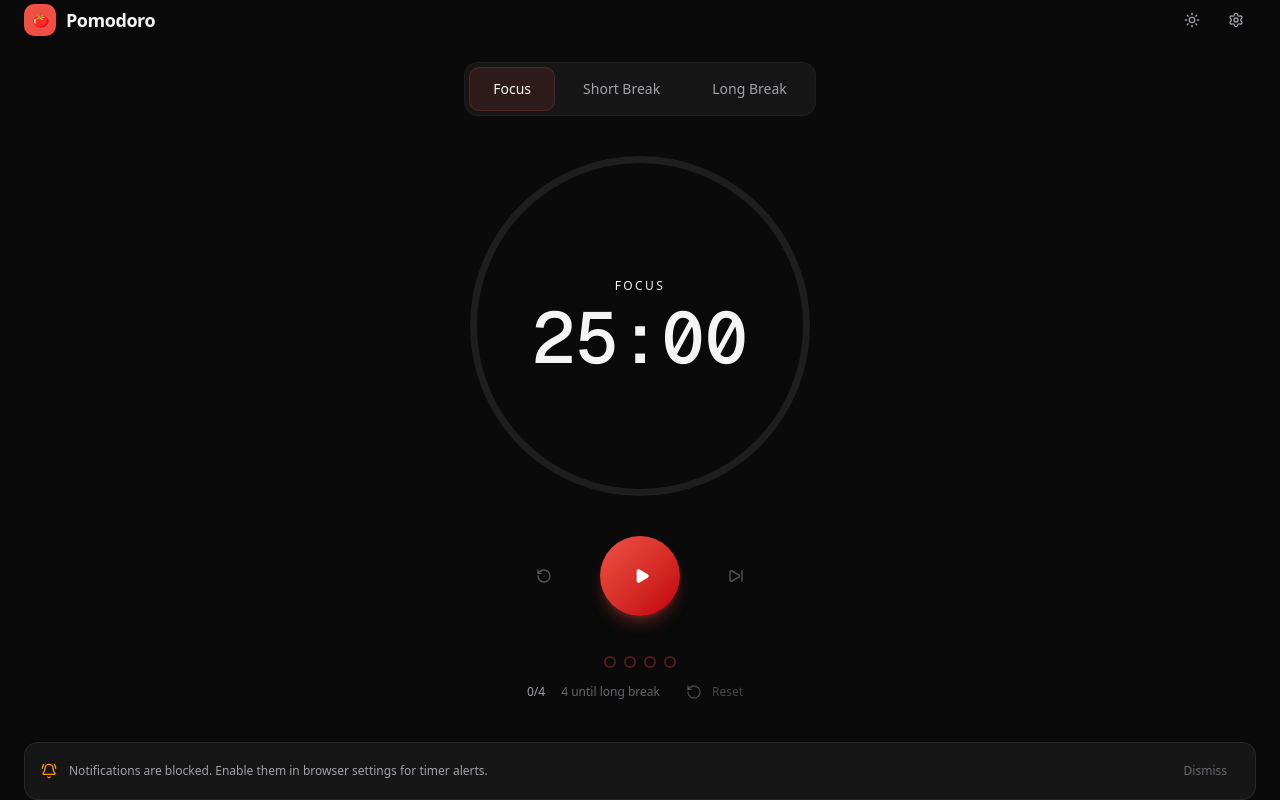
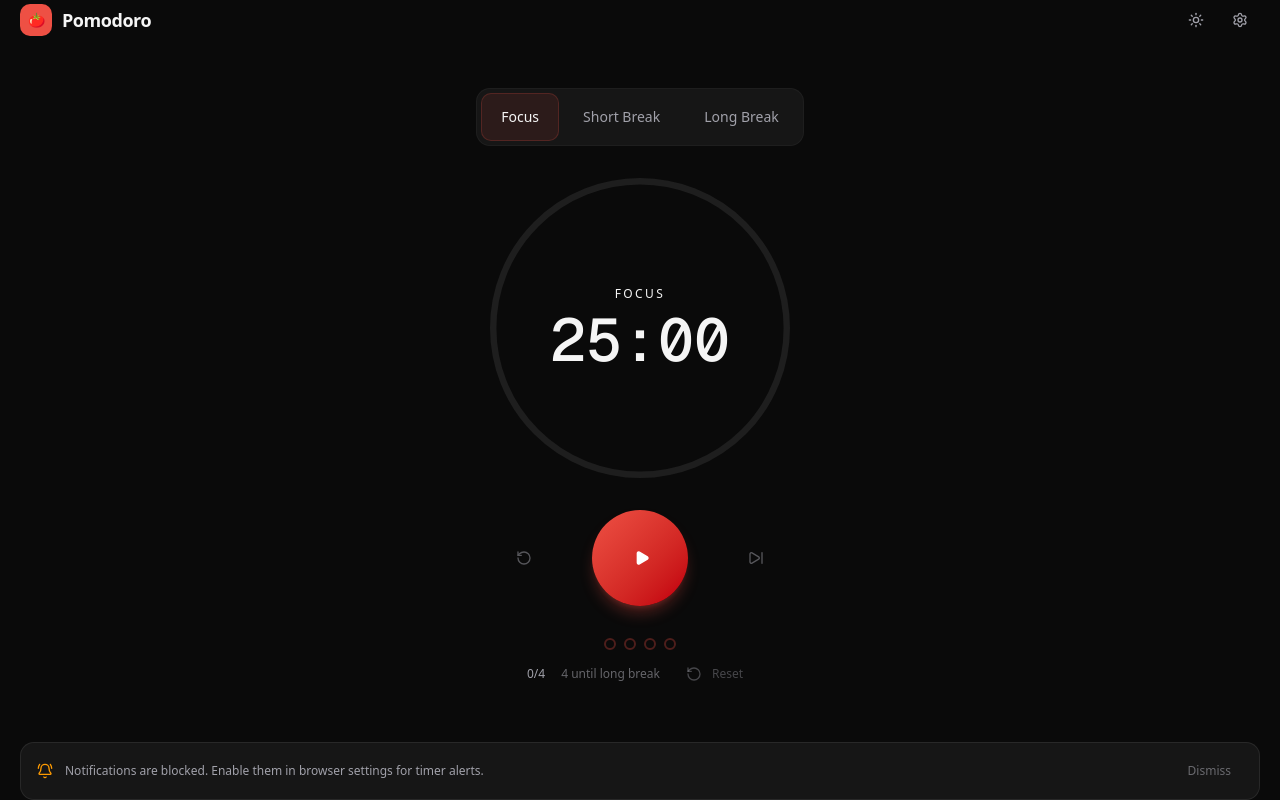
Before and after one commit to CJ-1981/pomodoro-focus, a Next.js app: page / in a window 1280 px wide. Built offline with nearby package versions, Linux system fonts and the light colour scheme.

Commit message:
1295395b-7982-4258-88e1-ba254fdc6ebb

```diff
--- a/src/app/globals.css
+++ b/src/app/globals.css
@@ -129,18 +129,21 @@
   * {
     @apply border-border outline-ring/50;
   }
-  body {
+  html {
     @apply bg-background text-foreground;
+    overflow-x: hidden;
+    overscroll-behavior: none;
+    touch-action: manipulation;
+    -webkit-text-size-adjust: 100%;
   }
 }
 
-/* Pomodoro-specific styles */
-.safe-area-top {
-  padding-top: env(safe-area-inset-top, 0px);
-}
-
-.safe-area-bottom {
-  padding-bottom: env(safe-area-inset-bottom, 0px);
+/* iOS Safari: lock viewport to prevent bounce/scroll causing layout shifts */
+html, body {
+  position: fixed;
+  width: 100%;
+  height: 100%;
+  overflow: hidden;
 }
 
 /* Custom scrollbar — theme-aware */
@@ -161,10 +164,10 @@
   background: rgba(128, 128, 128, 0.35);
 }
 
-/* Ensure full height on mobile */
+/* Prevent iOS Safari rubber-band horizontal scroll — dvh fallback */
 @supports (height: 100dvh) {
-  .min-h-\[100dvh\] {
-    min-height: 100dvh;
+  .h-\[100dvh\] {
+    height: 100dvh;
   }
 }
 
--- a/src/app/layout.tsx
+++ b/src/app/layout.tsx
@@ -41,6 +41,7 @@ export const viewport: Viewport = {
   initialScale: 1,
   maximumScale: 1,
   userScalable: false,
+  viewportFit: "cover",
   themeColor: [
     { media: "(prefers-color-scheme: light)", color: "#fafafa" },
     { media: "(prefers-color-scheme: dark)", color: "#0a0a0a" },
--- a/src/components/pomodoro/CircularTimer.tsx
+++ b/src/components/pomodoro/CircularTimer.tsx
@@ -17,9 +17,10 @@ export function CircularTimer() {
   const seconds = Math.floor((remainingMs % 60000) / 1000);
   const timeString = `${String(minutes).padStart(2, '0')}:${String(seconds).padStart(2, '0')}`;
 
-  // Use 340 as default; will re-render with correct value after hydration via useSyncExternalStore
-  const size = 340;
-  const strokeWidth = 7;
+  // Responsive timer size: 340px on larger screens, fits within viewport on small ones
+  // We use CSS max-w to constrain, but keep size=340 for SVG viewBox calculations
+  const size = 280;
+  const strokeWidth = 6;
   const radius = (size - strokeWidth) / 2;
   const circumference = 2 * Math.PI * radius;
   const strokeDashoffset = circumference * (1 - progress);
@@ -40,13 +41,13 @@ export function CircularTimer() {
   const strokeColor = getStrokeColor();
 
   return (
-    <div className="relative flex items-center justify-center">
+    <div className="relative flex items-center justify-center w-full max-w-[300px] aspect-square">
       {/* Subtle shadow ring */}
       <div
         className="absolute rounded-full"
         style={{
-          width: size + 24,
-          height: size + 24,
+          width: '100%',
+          height: '100%',
           boxShadow: isRunning
             ? `0 0 60px -10px ${strokeColor}`
             : 'none',
@@ -56,8 +57,8 @@ export function CircularTimer() {
       />
 
       <motion.svg
-        width={size}
-        height={size}
+        width="100%"
+        height="100%"
         viewBox={`0 0 ${size} ${size}`}
         className="transform -rotate-90"
         initial={{ scale: 0.8, opacity: 0 }}
@@ -103,7 +104,7 @@ export function CircularTimer() {
         </motion.span>
 
         <motion.span
-          className="font-mono text-6xl sm:text-7xl font-medium text-foreground tabular-nums leading-none"
+          className="font-mono text-5xl sm:text-6xl font-medium text-foreground tabular-nums leading-none"
           key={timeString}
           initial={isRunning ? { scale: 1.02 } : false}
           animate={{ scale: 1 }}
--- a/src/components/pomodoro/PomodoroApp.tsx
+++ b/src/components/pomodoro/PomodoroApp.tsx
@@ -135,9 +135,9 @@ export function PomodoroApp() {
   };
 
   return (
-    <div className="min-h-[100dvh] bg-background text-foreground flex flex-col">
+    <div className="h-[100dvh] bg-background text-foreground flex flex-col overflow-hidden">
       {/* Header */}
-      <header className="flex items-center justify-between px-6 pt-6 pb-2 safe-area-top">
+      <header className="flex items-center justify-between px-5 pt-safe pb-2 flex-shrink-0">
         <div className="flex items-center gap-2.5">
           <div className="w-8 h-8 rounded-lg bg-pomodoro-work flex items-center justify-center">
             <span className="text-sm">🍅</span>
@@ -151,7 +151,7 @@ export function PomodoroApp() {
       </header>
 
       {/* Main Content */}
-      <main className="flex-1 flex flex-col items-center justify-center px-6 gap-10 -mt-4">
+      <main className="flex-1 flex flex-col items-center justify-center px-5 gap-8 min-h-0 -mt-2">
         {/* Mode Tabs */}
         <motion.div
           className="flex items-center gap-1 bg-muted/60 rounded-xl p-1 border border-border/50"
@@ -161,7 +161,7 @@ export function PomodoroApp() {
             <button
               key={tab.key}
               onClick={() => handleModeSwitch(tab.key)}
-              className={`relative px-6 py-3 rounded-lg text-sm font-medium transition-all duration-200 min-h-[44px] ${
+              className={`relative px-5 py-3 rounded-lg text-sm font-medium transition-all duration-200 min-h-[48px] ${
                 mode === tab.key
                   ? 'text-foreground'
                   : 'text-muted-foreground hover:text-foreground/70'
@@ -190,7 +190,7 @@ export function PomodoroApp() {
       </main>
 
       {/* Footer */}
-      <footer className="px-6 pb-6 pt-2 safe-area-bottom">
+      <footer className="px-5 pb-safe pt-2 flex-shrink-0">
         <NotificationBanner />
       </footer>
     </div>
--- a/src/components/pomodoro/TimerControls.tsx
+++ b/src/components/pomodoro/TimerControls.tsx
@@ -67,17 +67,17 @@ export function TimerControls() {
   const gradient = MODE_GRADIENTS[mode];
 
   return (
-    <div className="flex items-center justify-center gap-6">
+    <div className="flex items-center justify-center gap-8">
       {/* Reset button */}
       <motion.div whileTap={{ scale: 0.9 }}>
         <Button
           variant="ghost"
           size="icon"
-          className="h-16 w-16 rounded-full text-muted-foreground hover:text-foreground hover:bg-accent transition-colors active:scale-95"
+          className="h-[72px] w-[72px] rounded-full text-muted-foreground hover:text-foreground hover:bg-accent transition-colors active:scale-95"
           onClick={handleReset}
           disabled={timerState === 'idle'}
         >
-          <RotateCcw className="h-6 w-6" />
+          <RotateCcw className="h-7 w-7" />
         </Button>
       </motion.div>
 
@@ -85,13 +85,13 @@ export function TimerControls() {
       <motion.div whileTap={{ scale: 0.92 }} whileHover={{ scale: 1.05 }}>
         <Button
           size="icon"
-          className={`h-20 w-20 rounded-full text-white shadow-lg transition-all duration-300 hover:shadow-xl active:scale-95 bg-gradient-to-br ${gradient.from} ${gradient.to} ${gradient.shadow}`}
+          className={`h-24 w-24 rounded-full text-white shadow-lg transition-all duration-300 hover:shadow-xl active:scale-95 bg-gradient-to-br ${gradient.from} ${gradient.to} ${gradient.shadow}`}
           onClick={handleMainAction}
         >
           {isRunning ? (
-            <Pause className="h-8 w-8" fill="currentColor" />
+            <Pause className="h-10 w-10" fill="currentColor" />
           ) : (
-            <Play className="h-8 w-8 ml-1" fill="currentColor" />
+            <Play className="h-10 w-10 ml-1" fill="currentColor" />
           )}
         </Button>
       </motion.div>
@@ -101,11 +101,11 @@ export function TimerControls() {
         <Button
           variant="ghost"
           size="icon"
-          className="h-16 w-16 rounded-full text-muted-foreground hover:text-foreground hover:bg-accent transition-colors active:scale-95"
+          className="h-[72px] w-[72px] rounded-full text-muted-foreground hover:text-foreground hover:bg-accent transition-colors active:scale-95"
           onClick={handleSkip}
           disabled={timerState === 'idle' && completedWorkSessions === 0}
         >
-          <SkipForward className="h-6 w-6" />
+          <SkipForward className="h-7 w-7" />
         </Button>
       </motion.div>
     </div>
```
Also changed, not shown: 1 other file (tests, documents, lock files or other folders).
